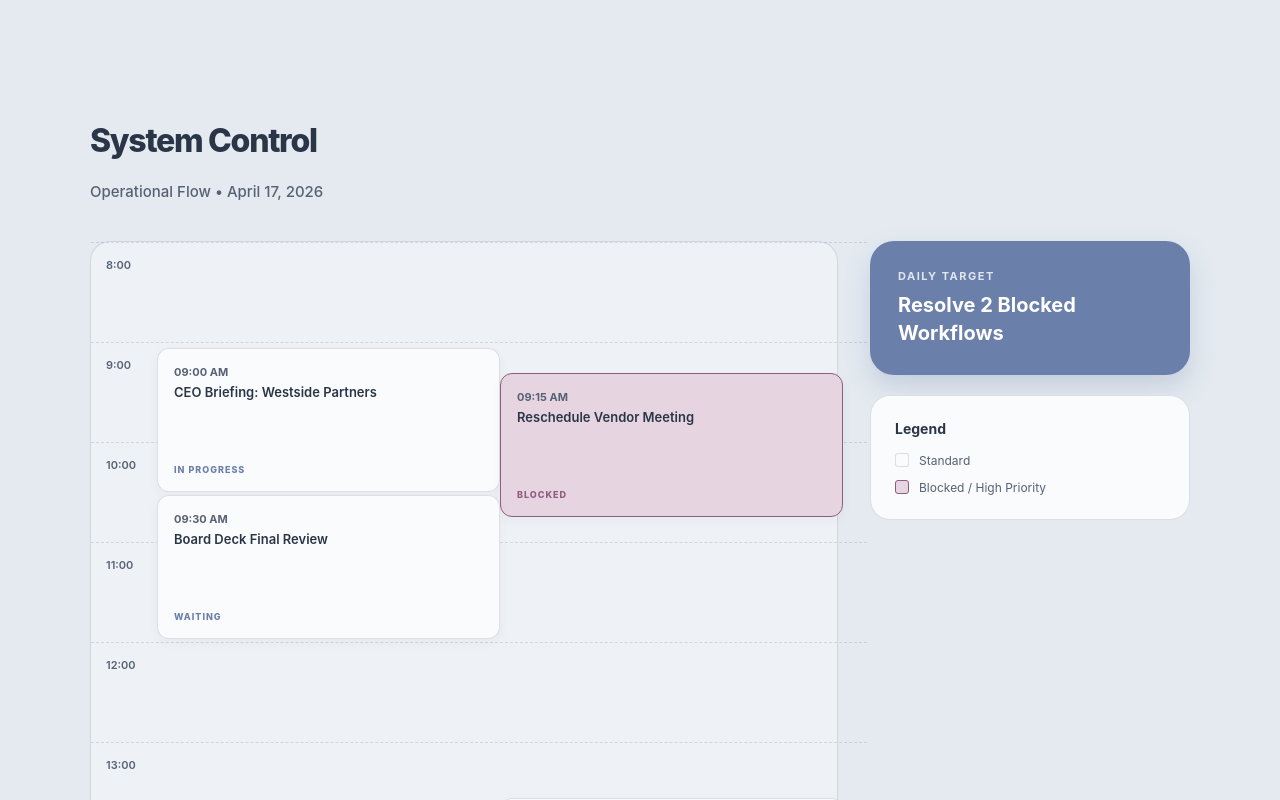
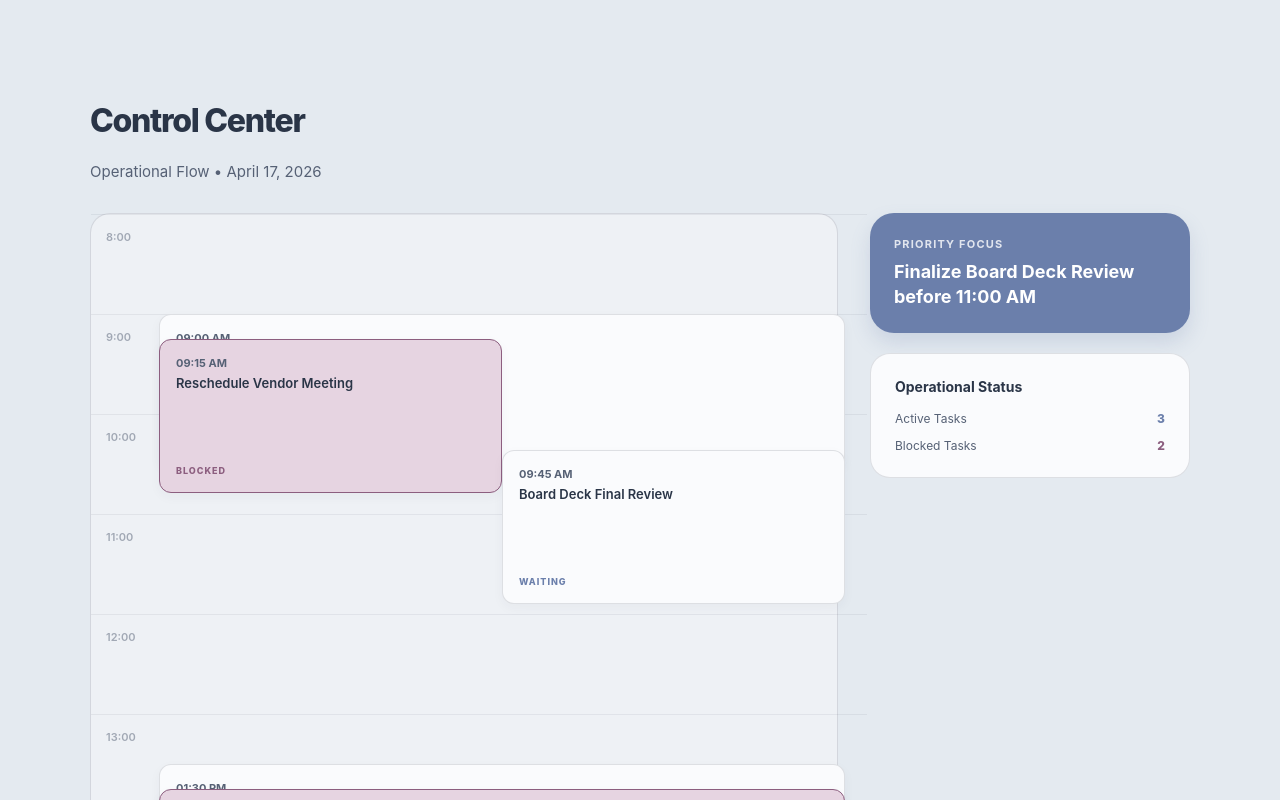
Before and after one commit to devika-builds/ea-control-center, a React (Vite) app in the folder ea-control-center/: page / in a window 1280 px wide. Shown: the top 800 px of the page. Built offline with nearby package versions, Linux system fonts and the light colour scheme.

Commit message:
Update ExecutiveAssistantControlCenter.jsx

```diff
--- a/ea-control-center/src/ExecutiveAssistantControlCenter.jsx
+++ b/ea-control-center/src/ExecutiveAssistantControlCenter.jsx
@@ -1,31 +1,30 @@
 import React, { useState, useMemo } from "react";
 
 // ---------------------------------------------------------------------------
-// EXECUTIVE ASSISTANT CONTROL CENTER - THE "ZERO OVERLAP" FIX
+// EXECUTIVE ASSISTANT CONTROL CENTER - THE "FINAL RESTORATION" FIX
 // ---------------------------------------------------------------------------
 
 const COLORS = {
-  background: "#E4EAF0",
-  cardBg: "#FAFBFD",
-  cardBgMuted: "#EEF1F5",
-  text: "#2A3547",
-  textSecondary: "#566175",
+  background: "#E4EAF0",      // Platinum mist
+  cardBg: "#FAFBFD",          // Silk White
+  cardBgMuted: "#EEF1F5",     // Cool ash
+  text: "#2A3547",            // Navy Ink
+  textSecondary: "#566175",   // Mid slate
   borderColor: "rgba(42, 53, 71, 0.14)",
-  accent: "#6B7FAB",
-  critical: "#E6D4E1",
-  criticalText: "#8C5E7F",
+  accent: "#6B7FAB",          // Liberty Blue
+  critical: "#E6D4E1",        // Soft thistle
+  criticalText: "#8C5E7F",    // Deep thistle
 };
 
-const HOUR_HEIGHT = 100; // More room for the eye to travel
+const HOUR_HEIGHT = 100;
 const DAY_START = 8;
-const MAX_COLUMNS = 2;
-const CARD_HEIGHT = 110;
-const CLUSTER_GAP = 12;
+const CARD_HEIGHT = 120; // Fixed height for consistent stacking
+const CLUSTER_GAP = 16;
 
 const SAMPLE_TASKS = [
   { id: "t1", title: "CEO Briefing: Westside Partners", time: "09:00 AM", status: "in-progress" },
   { id: "t2", title: "Reschedule Vendor Meeting", time: "09:15 AM", status: "blocked" },
-  { id: "t3", title: "Board Deck Final Review", time: "09:30 AM", status: "waiting" }, // Multiple collisions here
+  { id: "t3", title: "Board Deck Final Review", time: "09:45 AM", status: "waiting" },
   { id: "t4", title: "Quarterly Expense Audit", time: "01:30 PM", status: "in-progress" },
   { id: "t5", title: "Emergency: Tech Support Sync", time: "01:45 PM", status: "blocked" },
 ];
@@ -49,8 +48,8 @@ const TaskCard = ({ placement }) => {
       left: `${(column / columnCount) * 100}%`,
       width: `${(1 / columnCount) * 100}%`,
       height: CARD_HEIGHT,
-      padding: "6px",
-      transition: "all 0.4s cubic-bezier(0.16, 1, 0.3, 1)",
+      padding: "0 8px",
+      transition: "all 0.4s ease",
     }}>
       <div style={{
         background: isBlocked ? COLORS.critical : COLORS.cardBg,
@@ -76,47 +75,46 @@ const TodayView = ({ tasks }) => {
   const { placements, totalHeight } = useMemo(() => {
     const sorted = [...tasks].sort((a, b) => parseTimeToHours(a.time) - parseTimeToHours(b.time));
     const result = [];
-    let lastBottom = 0;
+    let currentCluster = [];
+    let clusterWaterline = 0; // Tracks the physical bottom of the last placed row
+
+    const flushCluster = () => {
+      if (currentCluster.length === 0) return;
+      const count = currentCluster.length;
+      currentCluster.forEach((p, i) => {
+        p.column = i;
+        p.columnCount = count;
+        result.push(p);
+      });
+      clusterWaterline = Math.max(...currentCluster.map(p => p.top + CARD_HEIGHT)) + CLUSTER_GAP;
+      currentCluster = [];
+    };
 
     sorted.forEach((task) => {
       const naturalTop = (parseTimeToHours(task.time) - DAY_START) * HOUR_HEIGHT;
+      const actualTop = Math.max(naturalTop, clusterWaterline);
 
-      // Determine if this task needs to be "bumped" because the previous task hasn't finished yet
-      // or if it should sit at its natural time slot.
-      const actualTop = Math.max(naturalTop, lastBottom);
-
-      // For this simple robust fix, we stack them in a single/double alternating flow
-      // to guarantee zero overlapping.
-      const p = {
-        task,
-        top: actualTop,
-        column: result.length % 2 === 0 ? 0 : 1,
-        columnCount: 2
-      };
-
-      // Update the "waterline" for the next task
-      // If tasks are in the same row (col 0 and col 1), we only update lastBottom after col 1
-      if (p.column === 1) {
-        lastBottom = actualTop + CARD_HEIGHT + CLUSTER_GAP;
-      } else if (sorted.indexOf(task) === sorted.length - 1) {
-        // Last task edge case
-        lastBottom = actualTop + CARD_HEIGHT + CLUSTER_GAP;
+      // If cluster is full (2 tasks) or this task is significantly later, flush
+      if (currentCluster.length === 2 || (currentCluster.length > 0 && actualTop > clusterWaterline + 20)) {
+        flushCluster();
       }
 
-      result.push(p);
+      currentCluster.push({ task, top: actualTop });
     });
 
-    return { placements: result, totalHeight: Math.max(800, lastBottom + 100) };
+    flushCluster();
+    const finalHeight = result.reduce((max, p) => Math.max(max, p.top + CARD_HEIGHT), 0);
+    return { placements: result, totalHeight: Math.max(800, finalHeight + 60) };
   }, [tasks]);
 
   return (
-    <div style={{ position: "relative", height: totalHeight, background: COLORS.cardBgMuted, borderRadius: 20, border: `1px solid ${COLORS.borderColor}`, transition: "height 0.5s ease" }}>
+    <div style={{ position: "relative", height: totalHeight, background: COLORS.cardBgMuted, borderRadius: 20, border: `1px solid ${COLORS.borderColor}` }}>
       {Array.from({ length: 12 }).map((_, i) => (
-        <div key={i} style={{ position: "absolute", top: i * HOUR_HEIGHT, width: "100%", borderTop: `1px dashed ${COLORS.borderColor}`, padding: "10px 15px" }}>
+        <div key={i} style={{ position: "absolute", top: i * HOUR_HEIGHT, width: "100%", borderTop: `1px solid ${COLORS.borderColor}`, padding: "10px 15px", opacity: 0.5 }}>
           <span style={{ fontSize: 11, color: COLORS.textSecondary, fontWeight: 600 }}>{i + DAY_START}:00</span>
         </div>
       ))}
-      <div style={{ position: "relative", marginLeft: 60, height: "100%", paddingRight: 10 }}>
+      <div style={{ position: "relative", marginLeft: 60, height: "100%", paddingRight: 8, paddingTop: 10 }}>
         {placements.map(p => <TaskCard key={p.task.id} placement={p} />)}
       </div>
     </div>
@@ -125,34 +123,41 @@ const TodayView = ({ tasks }) => {
 
 const ExecutiveAssistantControlCenter = () => {
   return (
-    <div style={{ background: COLORS.background, minHeight: "100vh", padding: "60px 20px", fontFamily: "'Inter', sans-serif" }}>
+    <div style={{ background: COLORS.background, minHeight: "100vh", padding: "40px 20px", fontFamily: "'Inter', sans-serif" }}>
       <div style={{ maxWidth: 1100, margin: "0 auto" }}>
-        <div style={{ marginBottom: 40 }}>
-          <h1 style={{ color: COLORS.text, fontSize: 32, fontWeight: 800, letterSpacing: "-0.04em" }}>System Control</h1>
-          <p style={{ color: COLORS.textSecondary, fontSize: 15, fontWeight: 500 }}>Operational Flow • April 17, 2026</p>
+
+        {/* Header */}
+        <div style={{ marginBottom: 32 }}>
+          <h1 style={{ color: COLORS.text, fontSize: 32, fontWeight: 800, letterSpacing: "-0.04em" }}>Control Center</h1>
+          <p style={{ color: COLORS.textSecondary, fontSize: 15 }}>Operational Flow • April 17, 2026</p>
         </div>
 
+        {/* Main Grid Container */}
         <div style={{ display: "grid", gridTemplateColumns: "1fr 320px", gap: 32, alignItems: "start" }}>
+
+          {/* Left Column: The Timeline */}
           <TodayView tasks={SAMPLE_TASKS} />
 
-          <div style={{ display: "flex", flexDirection: "column", gap: 20, position: "sticky", top: 40 }}>
-            <div style={{ background: COLORS.accent, color: "#FFF", padding: 28, borderRadius: 24, boxShadow: "0 12px 24px rgba(107, 127, 171, 0.25)" }}>
-              <div style={{ fontSize: 11, fontWeight: 700, opacity: 0.8, marginBottom: 8, letterSpacing: 1.5 }}>DAILY TARGET</div>
-              <div style={{ fontSize: 20, fontWeight: 700, lineHeight: 1.4 }}>Resolve 2 Blocked Workflows</div>
+          {/* Right Column: Bento Sidebar */}
+          <div style={{ display: "flex", flexDirection: "column", gap: 20, position: "sticky", top: 20 }}>
+            <div style={{ background: COLORS.accent, color: "#FFF", padding: 24, borderRadius: 24, boxShadow: "0 10px 20px rgba(107, 127, 171, 0.2)" }}>
+              <div style={{ fontSize: 11, fontWeight: 700, opacity: 0.8, marginBottom: 8, letterSpacing: 1.2 }}>PRIORITY FOCUS</div>
+              <div style={{ fontSize: 18, fontWeight: 700, lineHeight: 1.4 }}>Finalize Board Deck Review before 11:00 AM</div>
             </div>
 
             <div style={{ background: COLORS.cardBg, padding: 24, borderRadius: 20, border: `1px solid ${COLORS.borderColor}` }}>
-              <div style={{ fontSize: 14, fontWeight: 700, marginBottom: 16, color: COLORS.text }}>Legend</div>
+              <div style={{ fontSize: 14, fontWeight: 700, marginBottom: 16, color: COLORS.text }}>Operational Status</div>
               <div style={{ display: "flex", flexDirection: "column", gap: 12 }}>
-                <div style={{ display: "flex", alignItems: "center", gap: 10, fontSize: 12, color: COLORS.textSecondary }}>
-                  <div style={{ width: 12, height: 12, borderRadius: 3, background: COLORS.cardBg, border: `1px solid ${COLORS.borderColor}` }} /> Standard
-                </div>
-                <div style={{ display: "flex", alignItems: "center", gap: 10, fontSize: 12, color: COLORS.textSecondary }}>
-                  <div style={{ width: 12, height: 12, borderRadius: 3, background: COLORS.critical, border: `1px solid ${COLORS.criticalText}` }} /> Blocked / High Priority
-                </div>
+                {[{l: "Active", c: COLORS.accent, n: 3}, {l: "Blocked", c: COLORS.criticalText, n: 2}].map(item => (
+                  <div key={item.l} style={{ display: "flex", justifyContent: "space-between", alignItems: "center" }}>
+                    <span style={{ fontSize: 12, color: COLORS.textSecondary }}>{item.l} Tasks</span>
+                    <span style={{ fontSize: 12, fontWeight: 800, color: item.c }}>{item.n}</span>
+                  </div>
+                ))}
               </div>
             </div>
           </div>
+
         </div>
       </div>
     </div>
```
